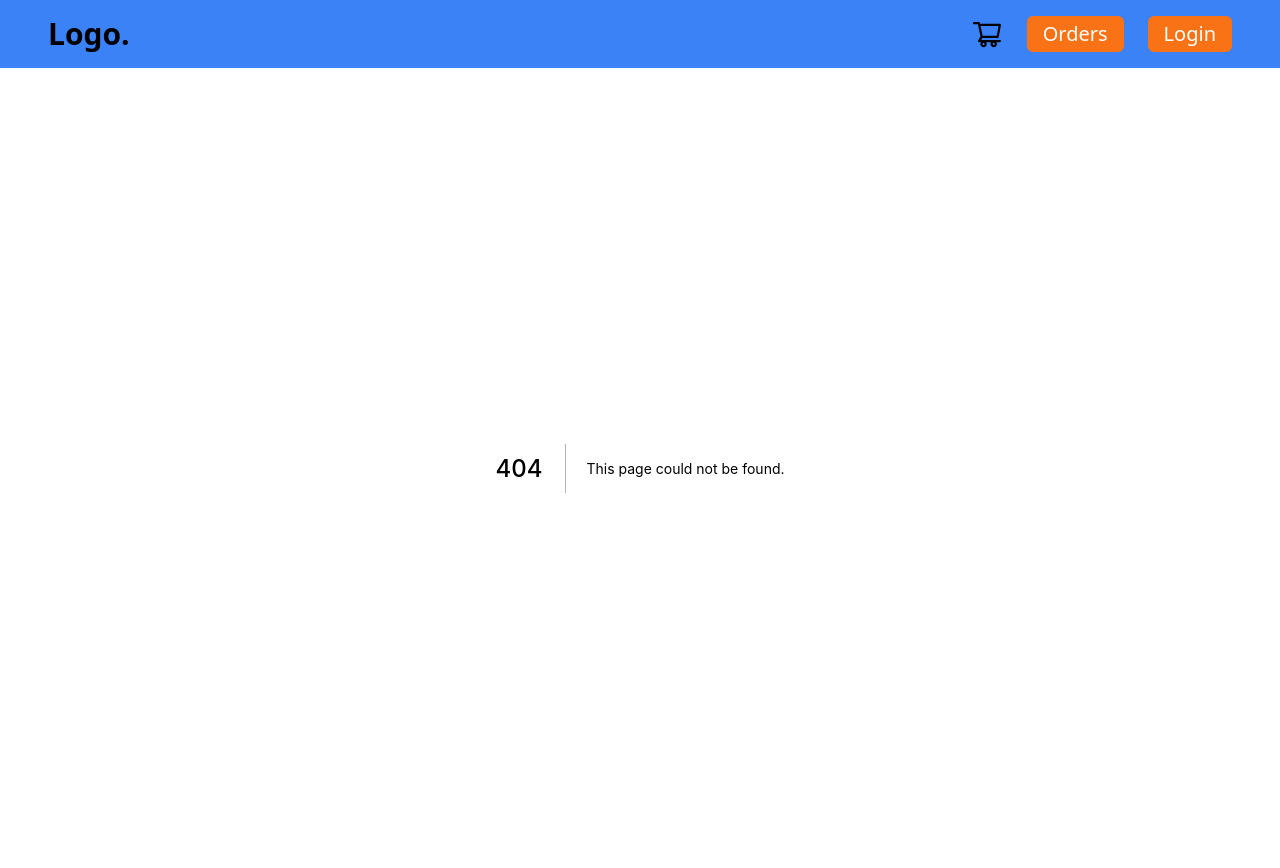
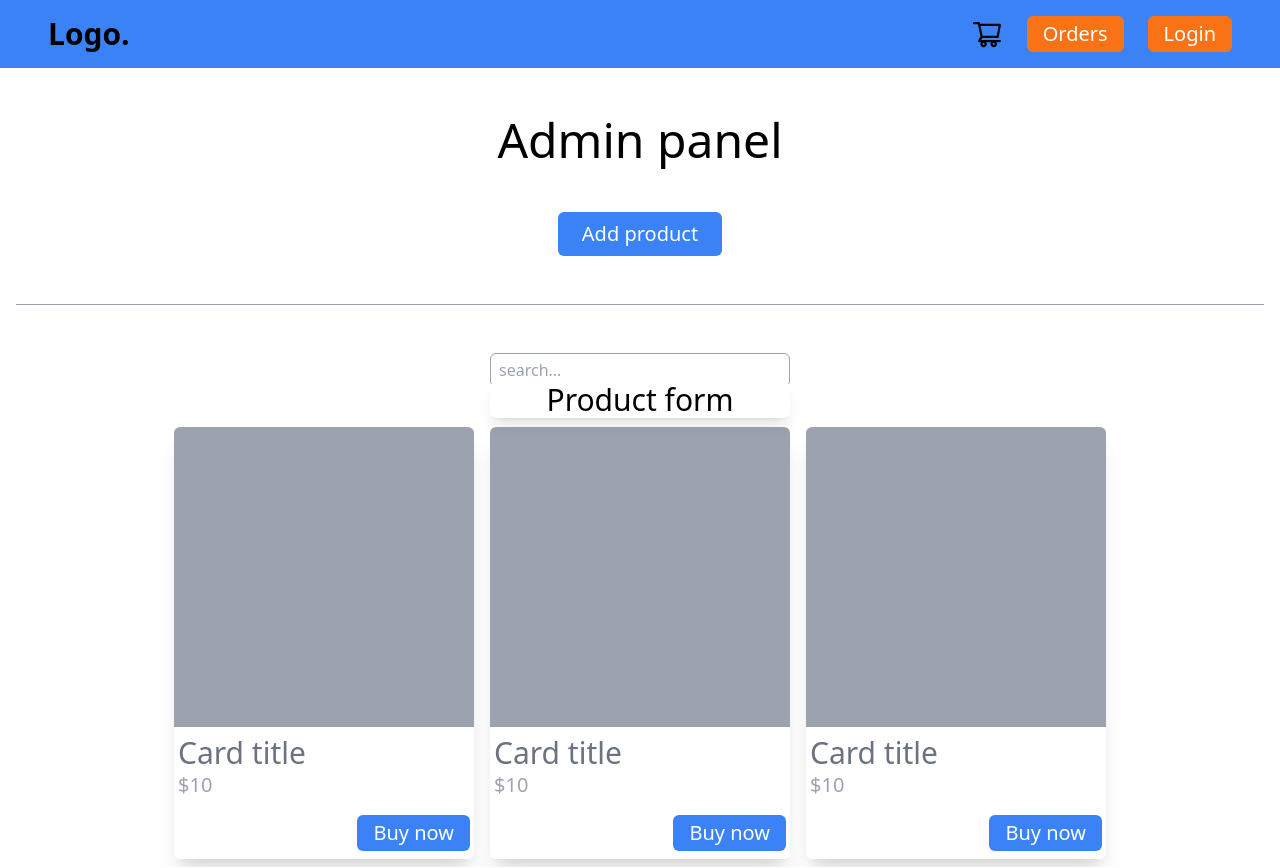
Before and after one commit to Shobhit-Mishra-02/greenhack, a Next.js app: page /admin in a window 1280 px wide. Before the commit this address had no page. Built offline with nearby package versions, Linux system fonts and the light colour scheme.

Commit message:
added admin page

```diff
--- /dev/null
+++ b/components/ProdForm.tsx
@@ -0,0 +1,13 @@
+const ProdForm = () => {
+  return (
+    <div className="fixed top-0 bottom-0 w-full">
+      <div className="flex justify-center align-middle items-center h-screen">
+        <div className="w-[300px] bg-white rounded-md shadow-lg">
+          <h2 className="text-3xl text-center">Product form</h2>
+        </div>
+      </div>
+    </div>
+  );
+};
+
+export default ProdForm;
--- /dev/null
+++ b/pages/admin/index.tsx
@@ -0,0 +1,39 @@
+import Card from "../../components/Card";
+import ProdForm from "../../components/ProdForm";
+
+const AdminPage = () => {
+  return (
+    <div className="divide-y divide-gray-400 px-1 sm:px-4">
+      <div>
+        <h3 className="text-3xl text-center pt-4 pb-6 sm:pt-12 sm:pb-8 md:text-5xl md:pb-12">
+          Admin panel
+        </h3>
+
+        <div className="pb-6 sm:pb-12 flex justify-center">
+          <button className="py-1 text-xl text-white bg-blue-500 rounded-md px-4 hover:bg-blue-600 md:px-6 md:py-2">
+            Add product
+          </button>
+          <ProdForm />
+        </div>
+      </div>
+
+      <div>
+        <div className="flex justify-center pt-8 pb-4 sm:pt-12 sm:pb-8">
+          <input
+            type="text"
+            placeholder="search..."
+            className="px-2 py-1 rounded-md border border-gray-400 w-[300px]"
+          />
+        </div>
+
+        <div className="flex justify-center align-middle items-center flex-wrap md:px-6">
+          <Card />
+          <Card />
+          <Card />
+        </div>
+      </div>
+    </div>
+  );
+};
+
+export default AdminPage;
```
